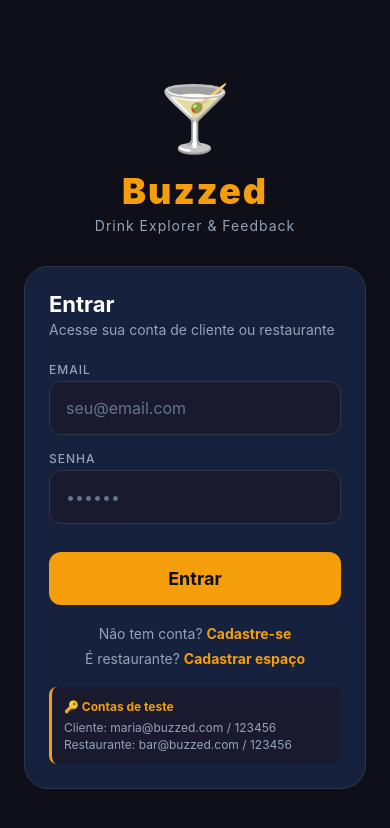
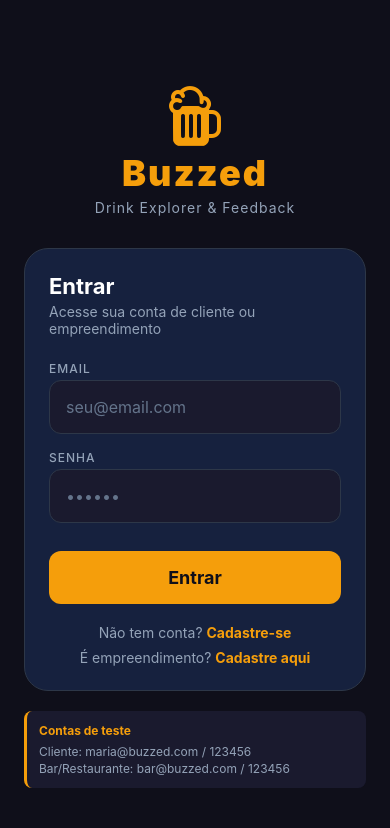
Before and after one commit to Josejgs1/Buzzed, a React Native app in the folder frontend/: screen / in a window 390 px wide. Shown: the top 828 px of the page. Built offline with nearby package versions, Linux system fonts and the light colour scheme; no server answers.

Commit message:
fix: replace emoji with beer icon, rename restaurante to empreendimento, move test accounts outside card

```diff
--- a/frontend/src/screens/LoginScreen.js
+++ b/frontend/src/screens/LoginScreen.js
@@ -11,6 +11,7 @@ import {
   ActivityIndicator,
   ScrollView,
 } from "react-native";
+import { Ionicons } from "@expo/vector-icons";
 import { COLORS, FONTS, SPACING, RADIUS } from "../theme";
 import { useAuth } from "../contexts/AuthContext";
 
@@ -41,7 +42,7 @@ export default function LoginScreen() {
     }
 
     if (isRestaurant && (!establishmentName || !address)) {
-      Alert.alert("Erro", "Preencha nome e endereço do restaurante");
+      Alert.alert("Erro", "Preencha nome e endereço do empreendimento");
       return;
     }
 
@@ -86,7 +87,7 @@ export default function LoginScreen() {
         keyboardShouldPersistTaps="handled"
       >
         <View style={styles.logoArea}>
-          <Text style={styles.logoEmoji}>🍸</Text>
+          <Ionicons name="beer" size={64} color={COLORS.primary} />
           <Text style={styles.logoText}>Buzzed</Text>
           <Text style={styles.tagline}>Drink Explorer & Feedback</Text>
         </View>
@@ -96,12 +97,12 @@ export default function LoginScreen() {
             {isLogin
               ? "Entrar"
               : isRestaurant
-                ? "Cadastrar restaurante"
+                ? "Cadastrar empreendimento"
                 : "Criar conta"}
           </Text>
           <Text style={styles.formSubtitle}>
             {isLogin
-              ? "Acesse sua conta de cliente ou restaurante"
+              ? "Acesse sua conta de cliente ou empreendimento"
               : isRestaurant
                 ? "Publique seu cardápio e acompanhe avaliações"
                 : "Explore drinks e registre suas experiências"}
@@ -151,10 +152,10 @@ export default function LoginScreen() {
           {isRestaurant && (
             <>
               <View style={styles.inputContainer}>
-                <Text style={styles.inputLabel}>Restaurante</Text>
+                <Text style={styles.inputLabel}>Empreendimento</Text>
                 <TextInput
                   style={styles.input}
-                  placeholder="Nome do restaurante"
+                  placeholder="Nome do empreendimento"
                   placeholderTextColor={COLORS.textMuted}
                   value={establishmentName}
                   onChangeText={setEstablishmentName}
@@ -213,7 +214,7 @@ export default function LoginScreen() {
                 {isLogin
                   ? "Entrar"
                   : isRestaurant
-                    ? "Cadastrar restaurante"
+                    ? "Cadastrar empreendimento"
                     : "Criar conta"}
               </Text>
             )}
@@ -230,8 +231,8 @@ export default function LoginScreen() {
                 </TouchableOpacity>
                 <TouchableOpacity onPress={() => switchMode("restaurant")}>
                   <Text style={styles.switchText}>
-                    É restaurante?{" "}
-                    <Text style={styles.switchTextBold}>Cadastrar espaço</Text>
+                    É empreendimento?{" "}
+                    <Text style={styles.switchTextBold}>Cadastre aqui</Text>
                   </Text>
                 </TouchableOpacity>
               </>
@@ -249,21 +250,21 @@ export default function LoginScreen() {
                   }
                 >
                   <Text style={styles.switchText}>
-                    {isRestaurant ? "Sou cliente" : "Sou restaurante"}
+                    {isRestaurant ? "Sou cliente" : "Sou bar/restaurante"}
                   </Text>
                 </TouchableOpacity>
               </>
             )}
           </View>
+        </View>
 
-          {isLogin && (
-            <View style={styles.hintBox}>
-              <Text style={styles.hintTitle}>🔑 Contas de teste</Text>
-              <Text style={styles.hintText}>Cliente: maria@buzzed.com / 123456</Text>
-              <Text style={styles.hintText}>Restaurante: bar@buzzed.com / 123456</Text>
-            </View>
-          )}
-        </View>
+        {isLogin && (
+          <View style={styles.hintBox}>
+            <Text style={styles.hintTitle}>Contas de teste</Text>
+            <Text style={styles.hintText}>Cliente: maria@buzzed.com / 123456</Text>
+            <Text style={styles.hintText}>Bar/Restaurante: bar@buzzed.com / 123456</Text>
+          </View>
+        )}
       </ScrollView>
     </KeyboardAvoidingView>
   );
@@ -283,10 +284,6 @@ const styles = StyleSheet.create({
     alignItems: "center",
     marginBottom: SPACING.xxl,
     marginTop: SPACING.xl,
-  },
-  logoEmoji: {
-    fontSize: 64,
-    marginBottom: SPACING.md,
   },
   logoText: {
     fontSize: FONTS.sizes.hero,
```
